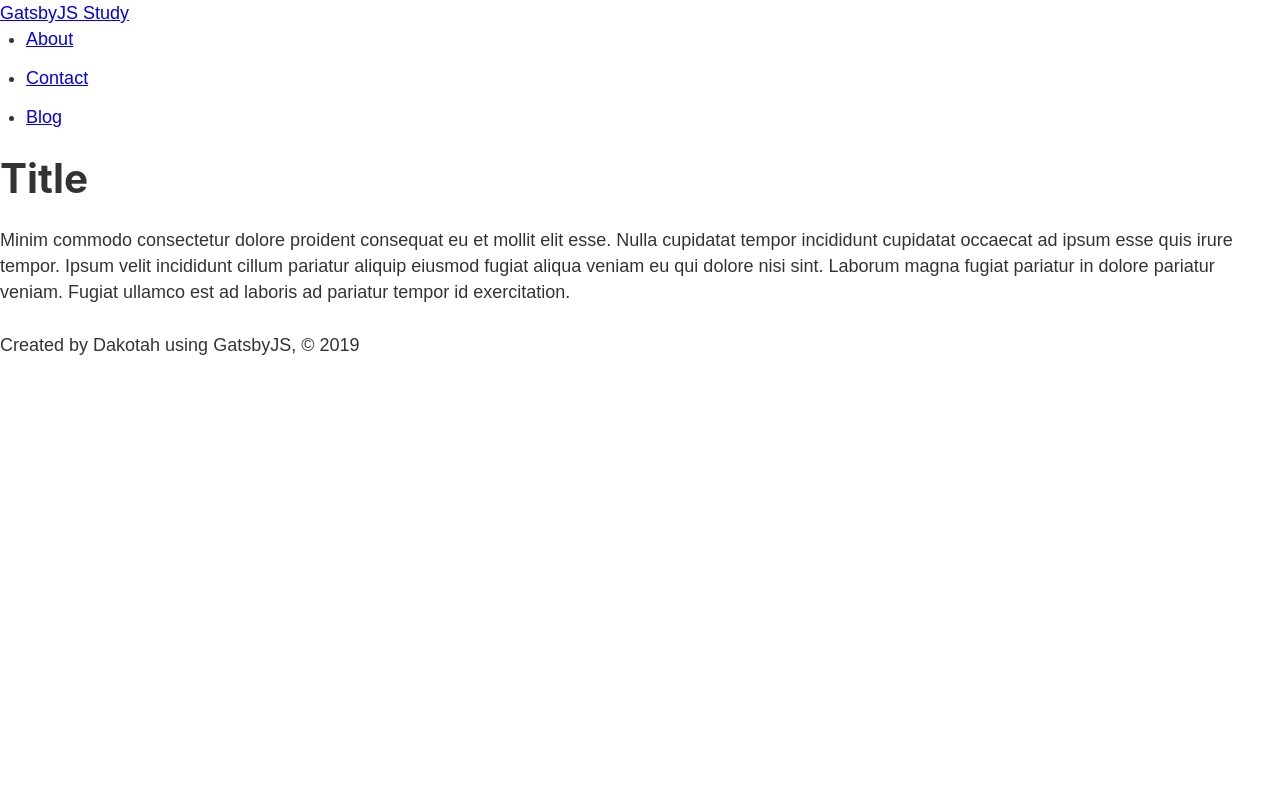
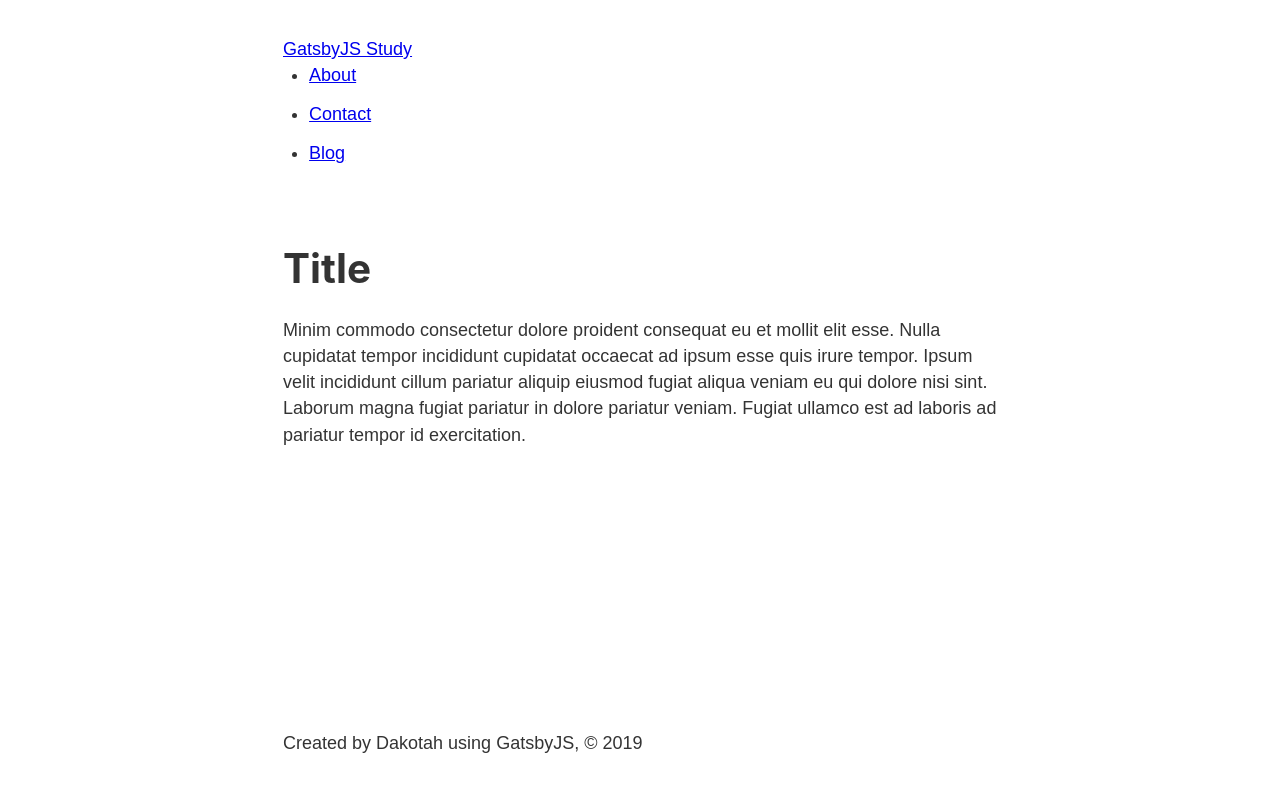
Before and after one commit to frescocodes/gatsby-study, a Gatsby site: page /blog in a window 1280 px wide. Built offline with nearby package versions, Linux system fonts and the light colour scheme; Gatsby itself is replaced by a stand-in of ours.

Commit message:
refactor: utilizing sass modules

```diff
--- a/src/components/Header.js
+++ b/src/components/Header.js
@@ -1,11 +1,13 @@
 import React from "react"
 import { Link } from "gatsby"
+
+import { header, navLink, navList } from "./header.module.scss"
 
 const links = ["About", "Contact", "Blog"]
 
 const Header = () => {
   return (
-    <header>
+    <header className={header}>
       <nav>
         <Link to="/">GatsbyJS Study</Link>
         {/* {window.location.href !== "http://localhost:8000/" ? (
@@ -14,10 +16,12 @@ const Header = () => {
           <></>
         )} */}
 
-        <ul>
+        <ul className={navList}>
           {links.map(link => (
             <li>
-              <Link to={`/${link}`.toLowerCase()}>{link}</Link>
+              <Link to={`/${link}`.toLowerCase()} className={navLink}>
+                {link}
+              </Link>
             </li>
           ))}
         </ul>
--- a/src/components/Layout.js
+++ b/src/components/Layout.js
@@ -4,14 +4,17 @@ import Header from "./Header"
 import Footer from "./Footer"
 
 import "../styles/index.scss"
+import { container, content } from "./layout.module.scss"
 
 const Layout = props => {
   return (
-    <>
-      <Header />
-      <div>{props.children}</div>
+    <div className={container}>
+      <div className={content}>
+        <Header />
+        <div>{props.children}</div>
+      </div>
       <Footer />
-    </>
+    </div>
   )
 }
 
```
